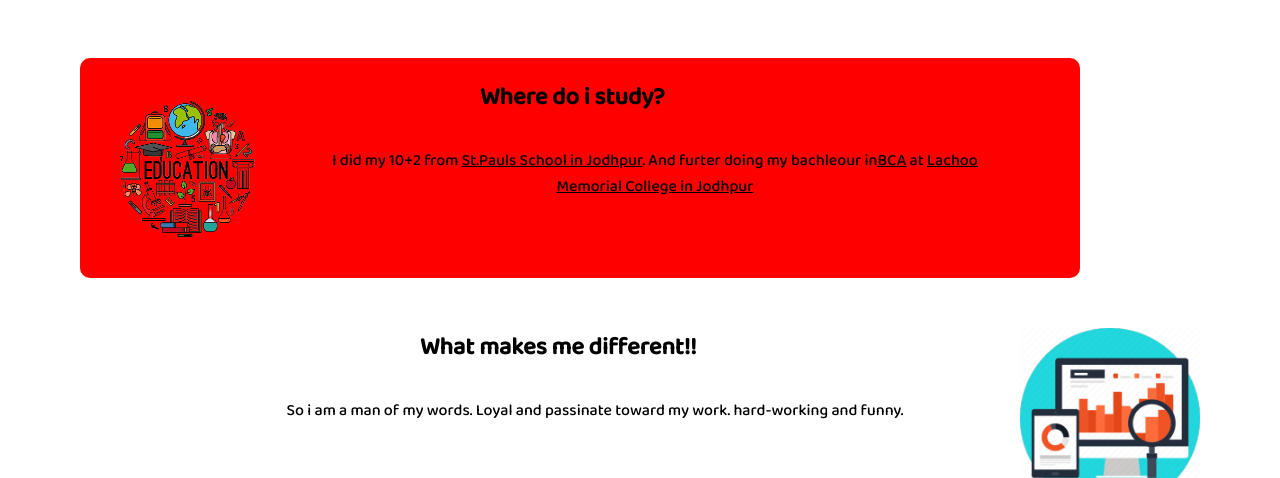
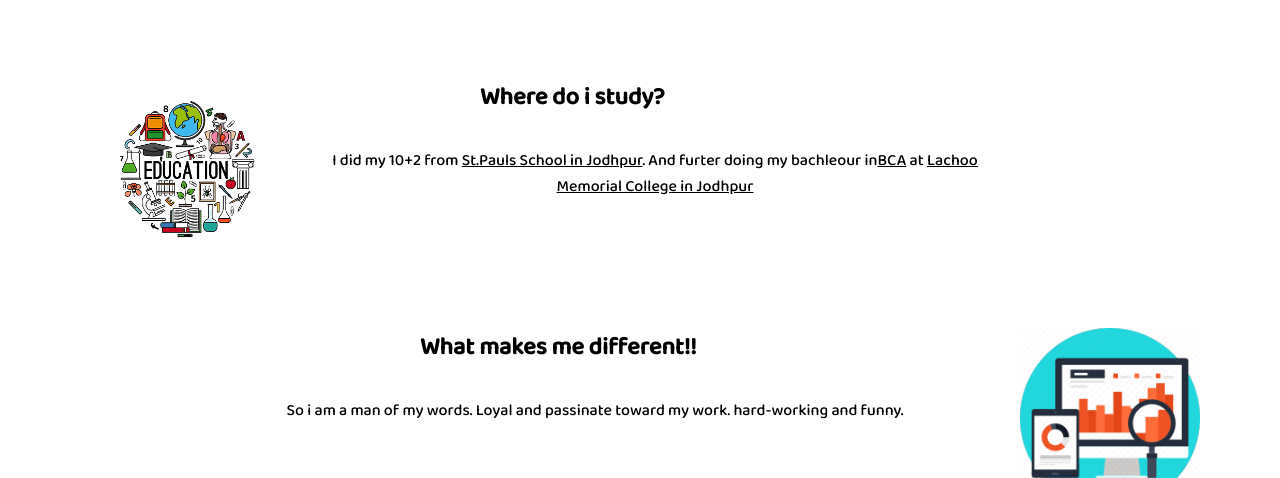
Before and after one commit to ninja2op-coder/shadab-tempo-website, a plain HTML site: page index.html in a window 1280 px wide. Shown: the part 749-1227 px from the top of the page. Drawn offline with nearby package versions, Linux system fonts and the light colour scheme; a web font is replaced by a local one.

Commit message:
color removed

```diff
--- a/index.html
+++ b/index.html
@@ -69,7 +69,7 @@
 </div>
 <h1 id="about">About Me</h1>
 <section class="boxes">
-  <div id="box-1" style="background-color: red;">
+  <div id="box-1">
     <img class="boximg" id="img-1" src="./images/studyimage.png" alt="" />
     <h1>Where do i study?</h1>
     <p>
```
